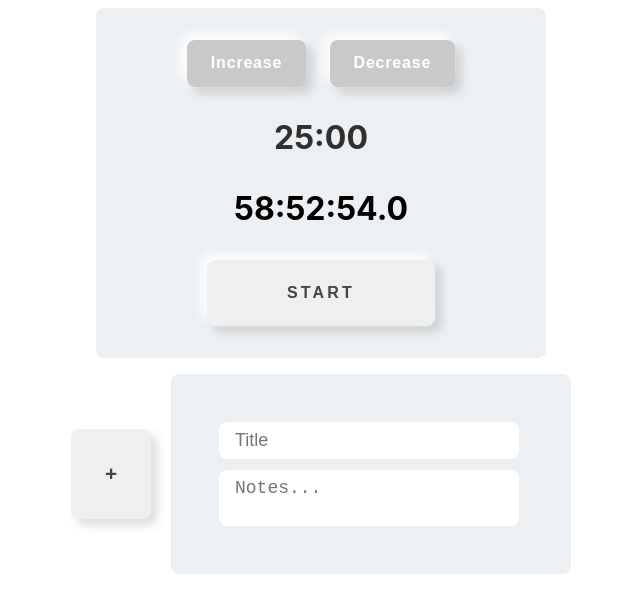
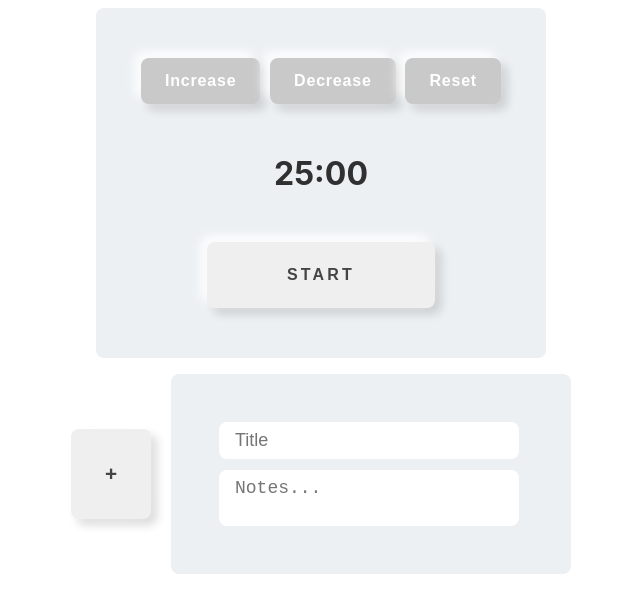
Before and after one commit to Leprekus/Timer-Project, a React (Create React App) app in the folder pomodor-timer/: page / in a window 1280 px wide. Shown: the top 612 px of the page, without its empty margins (319-959 px from the left). Built offline with nearby package versions, Linux system fonts and the light colour scheme.

Commit message:
add a reset timer button

```diff
--- a/pomodor-timer/src/features/timer/Timer.js
+++ b/pomodor-timer/src/features/timer/Timer.js
@@ -11,7 +11,8 @@ import {
     startTimer,
     stopTimer,
     selectMinutes,
-    selectSeconds
+    selectSeconds,
+    resetTimer
     } from './timerSlice'
     import formatTime from '../../util/formatTime'
 
@@ -35,12 +36,14 @@ export const Timer = () => {
         <div className='buttonContainer'>
             <button onClick={() =>dispatch(increaseTime())} className='secondaryButton'>Increase</button>
             <button onClick={() =>dispatch(decreaseTime())} className='secondaryButton'>Decrease</button>
+            <button onClick={() => dispatch(resetTimer())} className="secondaryButton">Reset</button>
         </div>
         <h1 id='time'>{`${minutes}:${seconds}`}</h1>
-        <h1>{formatTime(date)}</h1>
-        <button onClick={() => dispatch(changeUpdate())} className="primaryButton">
-           { update ? 'PAUSE' : 'START' }
-        </button>
+
+            <button onClick={() => dispatch(changeUpdate())} className="primaryButton">
+               { update ? 'PAUSE' : 'START' }
+            </button>
+
     </div>
     )
 }
--- a/pomodor-timer/src/features/timer/timer.css
+++ b/pomodor-timer/src/features/timer/timer.css
@@ -28,9 +28,9 @@
 }
 
 .buttonContainer {
-    width: 70%;
+    width: 80%;
     display: flex;
-    justify-content: space-evenly;
+    justify-content: space-between;
 }
 
 .secondaryButton {
--- a/pomodor-timer/src/features/timer/timerSlice.js
+++ b/pomodor-timer/src/features/timer/timerSlice.js
@@ -41,12 +41,17 @@ const timerSlice = createSlice({
         },
         resetSeconds(state) {
             state.seconds = '60'
+        },
+        resetTimer(state) {
+            state.minutes = '25'
+            state.seconds = '00'
+            state.update = false
         }
     },
 
 })
 
-export const { increaseTime, decreaseTime, changeUpdate, updateMinutes, updateSeconds, resetSeconds } = timerSlice.actions
+export const { increaseTime, decreaseTime, changeUpdate, updateMinutes, updateSeconds, resetSeconds, resetTimer } = timerSlice.actions
 export const selectMinutes = state => state.timer.minutes
 export const selectSeconds = state => state.timer.seconds
 export const selectUpdate = state => state.timer.update
```
